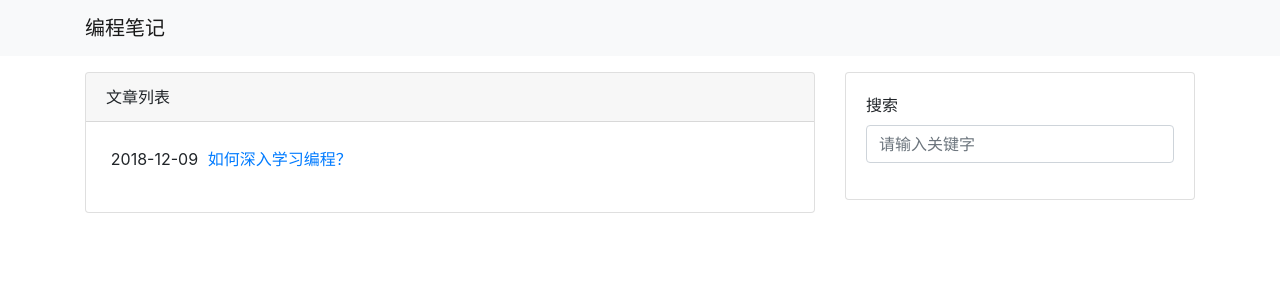
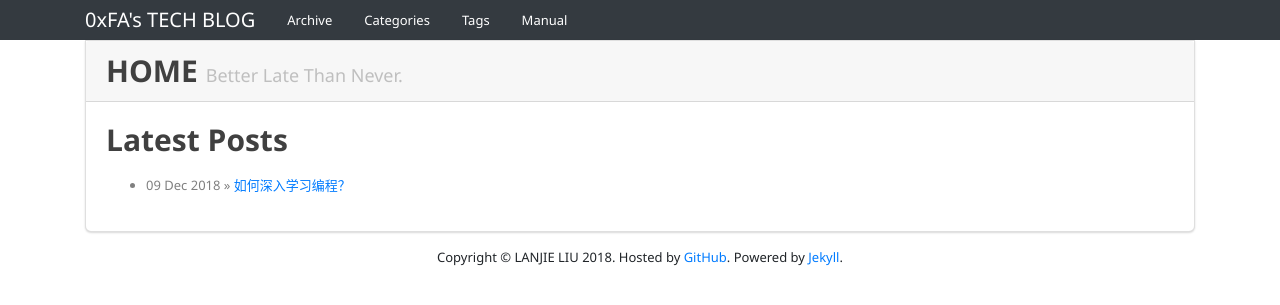
Before and after one commit to ljliuX/ljliux.github.io, a Jekyll site: the page built from index.html, in a window 1280 px wide. Shown: the top 305 px of the page. Built offline with Jekyll 4.4.1, drawn with Linux system fonts in a browser that asks for light colours; comment, search, counter and statistics services are not loaded.

Commit message:
Edit theme

```diff
--- a/_config.yml
+++ b/_config.yml
@@ -1,4 +1,4 @@
-name: 编程笔记
+name: 0xFA's TECH BLOG
 
 timezone: Asia/Shanghai
 markdown: kramdown
--- a/_layouts/default.html
+++ b/_layouts/default.html
@@ -6,18 +6,42 @@
     <meta http-equiv="X-UA-Compatible" content="ie=edge">
     <title>{% if page.title %}{{ page.title }}{% else %}{{ site.name }}{% endif %}</title>
     <link href="https://cdn.bootcss.com/twitter-bootstrap/4.1.3/css/bootstrap.css" rel="stylesheet">
+    <link rel="stylesheet" href="/css/main.css">
 </head>
 <body>
 
-    <nav class="navbar navbar-expand-lg navbar-light bg-light">
-        <div class="container">
+    <nav class="navbar navbar-dark bg-dark py-0">
+        <div class="container justify-content-start">
             <a class="navbar-brand" href="/index.html">{{ site.name }}</a>
+            <ul class="nav">
+                <li class="nav-item"><a class="nav-link" href="/archive.html">Archive</a></li>
+                <li class="nav-item"><a class="nav-link" href="/categories.html">Categories</a></li>
+                <li class="nav-item"><a class="nav-link" href="/tags.html">Tags</a></li>
+                <li class="nav-item"><a class="nav-link" href="/manual.html">Manual</a></li>
+            </ul>
         </div>
     </nav>
 
     <div class="container">
-        {{ content }}
+        <div class="card content">
+            <div class="card-header pb-0">
+                <h1>
+                    {{ page.title }} {% if page.tagline %}<small>{{ page.tagline }}</small>{% endif %}
+                </h1>
+            </div>
+            <div class="card-body">
+                {{ content }}
+            </div>
+        </div>
     </div>
 
+    <footer class="mt-3">
+        <div class="container">
+            <p>Copyright &copy; LANJIE LIU 2018.
+                Hosted by <a href="https://github.com/">GitHub</a>.
+                Powered by <a href="https://jekyllrb.com/">Jekyll</a>.
+            </p>
+        </div>
+    </footer>
 </body>
 </html>
--- a/_layouts/home.html
+++ b/_layouts/home.html
@@ -1,31 +1,14 @@
 ---
 layout: default
 ---
-<div class="row mt-3">
 
-    <div class="col-8">
-        <div class="card">
-            <div class="card-header">文章列表</div>
-            <div class="card-body">
-                <table class="table table-borderless table-sm table-responsive">
-                    <tbody>
-                        {% for post in site.posts %}
-                        <tr>
-                            <td>{{ post.date | date: "%Y-%m-%d" }}</td>
-                            <td><a href="{{ post.url }}">{{ post.title }}</a></td>
-                        </tr>
-                        {% endfor %}
-                    </tbody>
-                </table>
-            </div>
-        </div>
-    </div>
-
-    <div class="col-4">
-        <div class="card">
-            <div class="card-body">
-                {% include search.html %}
-            </div>
-        </div>
-    </div>
-</div>
+<h1>Latest Posts</h1>
+<ul>
+    {% for post in site.posts %}
+    <li>
+        <span>{{ post.date | date_to_string }}</span> &raquo;
+        <a href="{{ post.url }}">{{ post.title }}</a>
+        {% if page.tagline %}<small> {{ post.tagline }}</small>{% endif %}
+    </li>
+    {% endfor %}
+</ul>
--- /dev/null
+++ b/css/main.css
@@ -0,0 +1,37 @@
+body {
+    font-family: "SF UI Display", ".PingFang SC", "PingFang SC", "Neue Haas Grotesk Text Pro", "Arial Nova", "Segoe UI",
+    "Microsoft YaHei", "Microsoft JhengHei", "Helvetica Neue", "Source Han Sans SC", "Noto Sans CJK SC", "Source Han Sans CN",
+    "Noto Sans SC", "Source Han Sans TC", "Noto Sans CJK TC", "Helvetica", "Hiragino Sans GB", sans-serif;
+    font-size: 13px;
+    text-rendering: auto;
+    -webkit-font-smoothing: antialiased;
+    -moz-osx-font-smoothing: grayscale;
+}
+
+p{font-size:13px;font-weight:normal;line-height:18px;margin-bottom:9px;}p small{font-size:11px;color:#bfbfbf;}
+h1,h2,h3,h4,h5,h6{font-weight:bold;color:#404040;}h1 small,h2 small,h3 small,h4 small,h5 small,h6 small{color:#bfbfbf;}
+h1{font-size:30px;line-height:36px;margin-bottom:18px;}h1 small{font-size:18px;}
+h2{font-size:24px;line-height:36px;}h2 small{font-size:14px;}
+h3,h4,h5,h6{line-height:36px;}
+h3{font-size:18px;}h3 small{font-size:14px;}
+h4{font-size:16px;}h4 small{font-size:12px;}
+h5{font-size:14px;}
+h6{font-size:13px;color:#bfbfbf;text-transform:uppercase;}
+
+li{line-height:18px;color:#808080;}
+
+.navbar .nav a {color: #ffffff;}
+
+.content {
+    border-radius: 0 0 6px 6px !important;
+    -webkit-border-radius: 0 0 6px 6px;
+       -moz-border-radius: 0 0 6px 6px;
+            border-radius: 0 0 6px 6px;
+    -webkit-box-shadow: 0 1px 2px rgba(0,0,0,.15);
+       -moz-box-shadow: 0 1px 2px rgba(0,0,0,.15);
+            box-shadow: 0 1px 2px rgba(0,0,0,.15);
+}
+
+.content > .card-header > h1 {margin-bottom: 8px;}
+
+footer .container > p {text-align: center;}
--- a/index.html
+++ b/index.html
@@ -1,3 +1,5 @@
 ---
 layout: home
+title: HOME
+tagline: Better Late Than Never.
 ---
```
Also changed, not shown: _layouts/post.html (+0 -8 lines), archive.html (added, +39 -0 lines), categories.html (added, +47 -0 lines).
